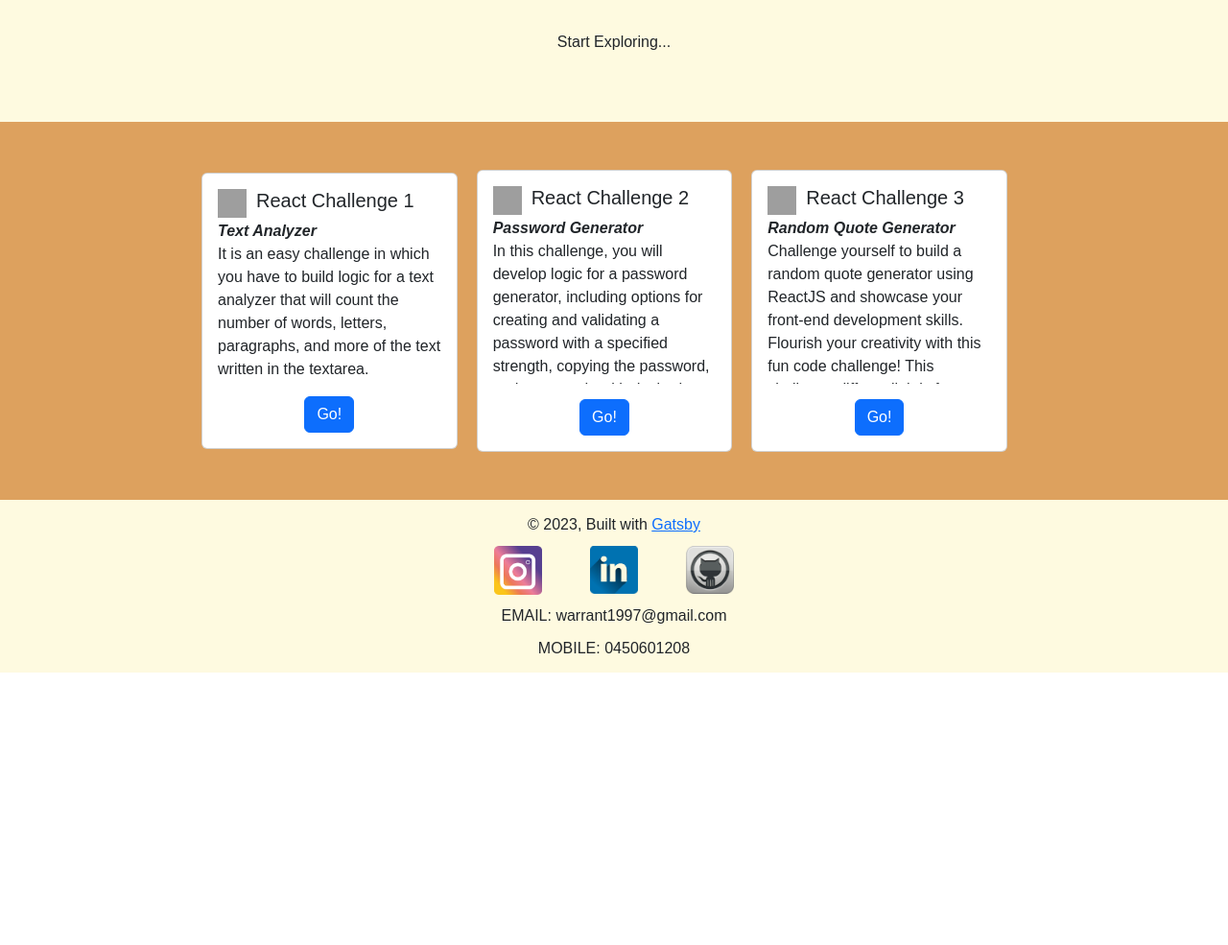
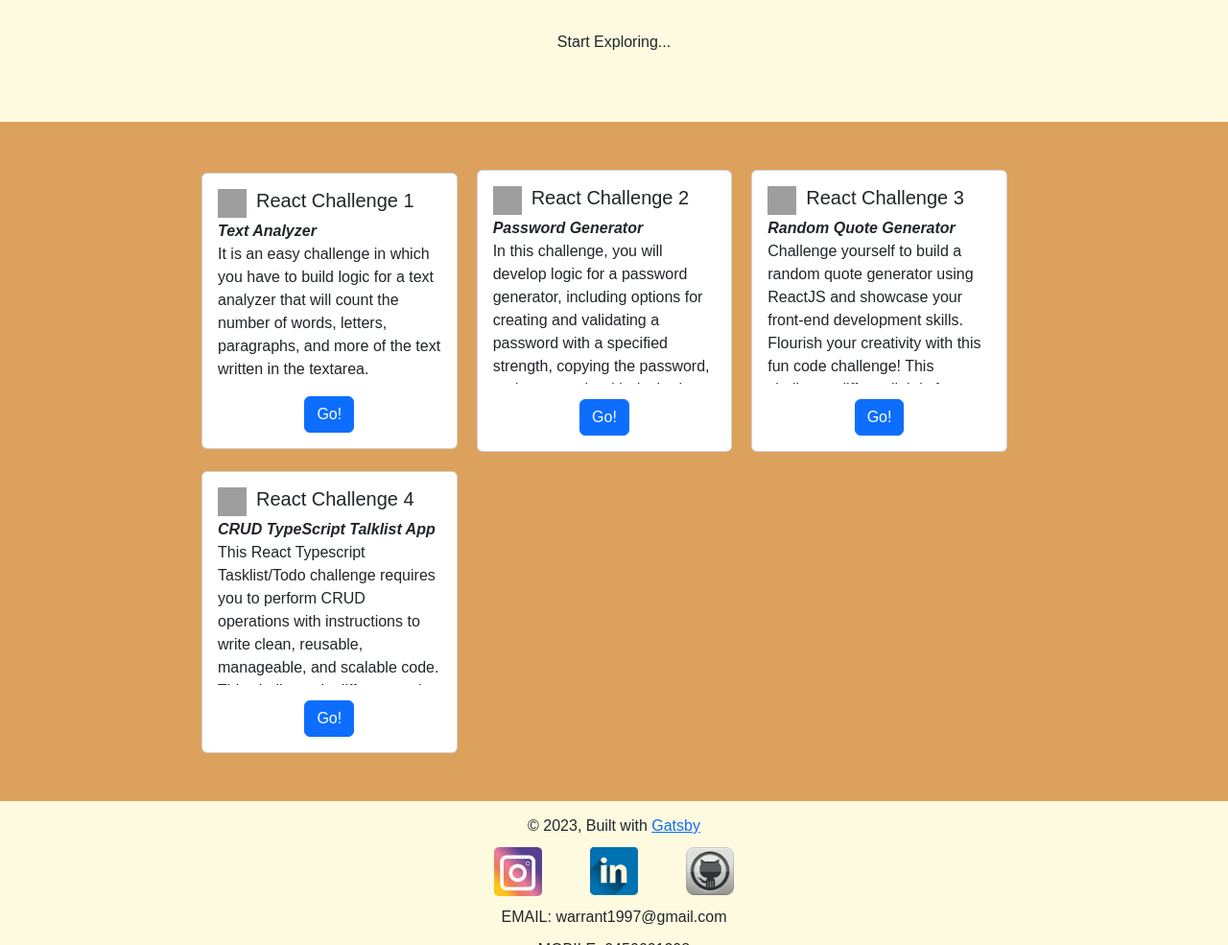
Before and after one commit to warranttsai/react-challenges-gatsby, a Gatsby site: page / in a window 1280 px wide. Shown: the part 508-1493 px from the top of the page at 96% size. Before the commit the page ends 1209 px from the top, so only its background shows below. Built offline with nearby package versions, Linux system fonts and the light colour scheme; Gatsby itself is replaced by a stand-in of ours; grey boxes are pictures that could not be loaded.

Commit message:
feat: add react challenge 4 to list

```diff
--- a/src/pages/index.jsx
+++ b/src/pages/index.jsx
@@ -24,13 +24,19 @@ const BlogIndex = ({ location }) => {
       description:
         "In this challenge, you will develop logic for a password generator, including options for creating and validating a password with a specified strength, copying the password, and passwords with desired characters.",
     },
-
     {
       number: 3,
       title: "Random Quote Generator",
       slug: "random-quote-generator/",
       description:
         "Challenge yourself to build a random quote generator using ReactJS and showcase your front-end development skills. Flourish your creativity with this fun code challenge! This challenge differs slightly from Text Analyzer and Password Generator because you need to fetch data from json-server using Axios.",
+    },
+    {
+      number: 4,
+      title: "CRUD TypeScript Talklist App",
+      slug: "crud-typescript-talklist-app/",
+      description:
+        "This React Typescript Tasklist/Todo challenge requires you to perform CRUD operations with instructions to write clean, reusable, manageable, and scalable code. This challenge is different and more challenging than the last three challenges you have completed.",
     },
   ];
 
```
